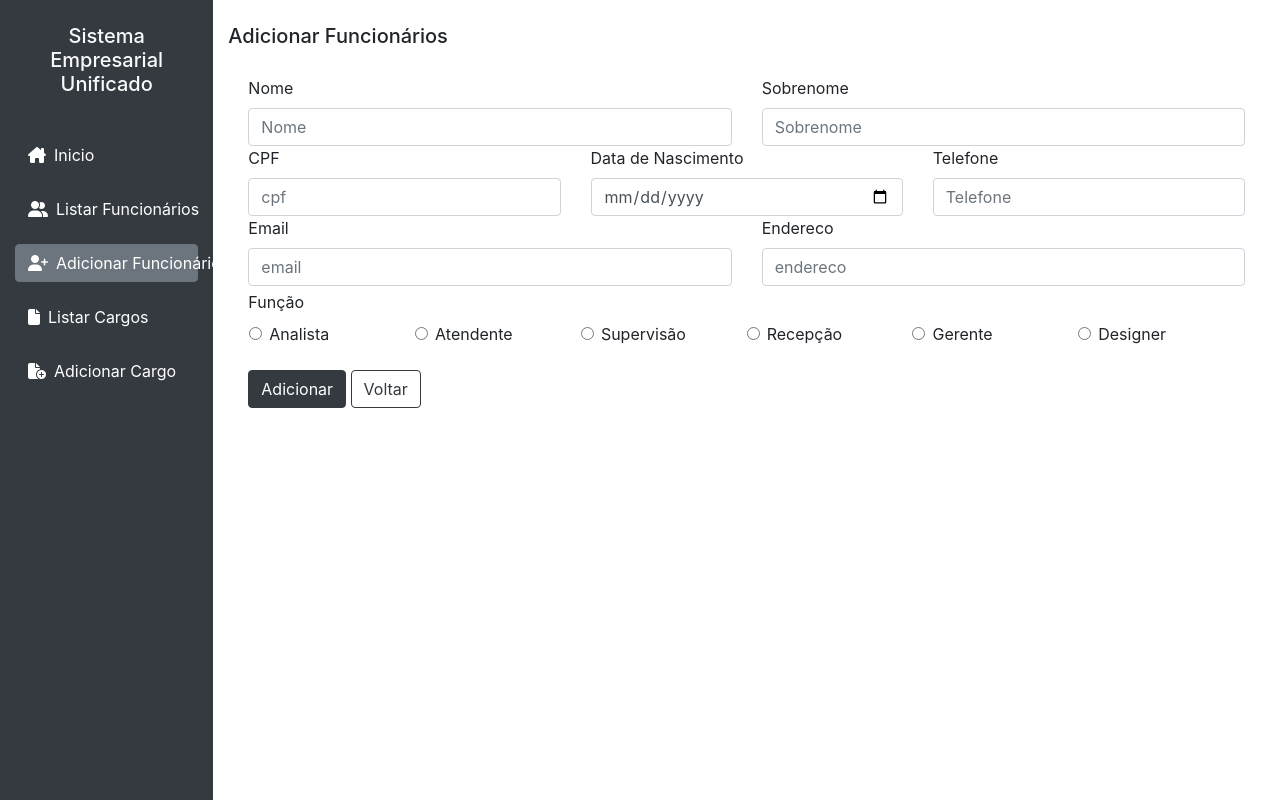
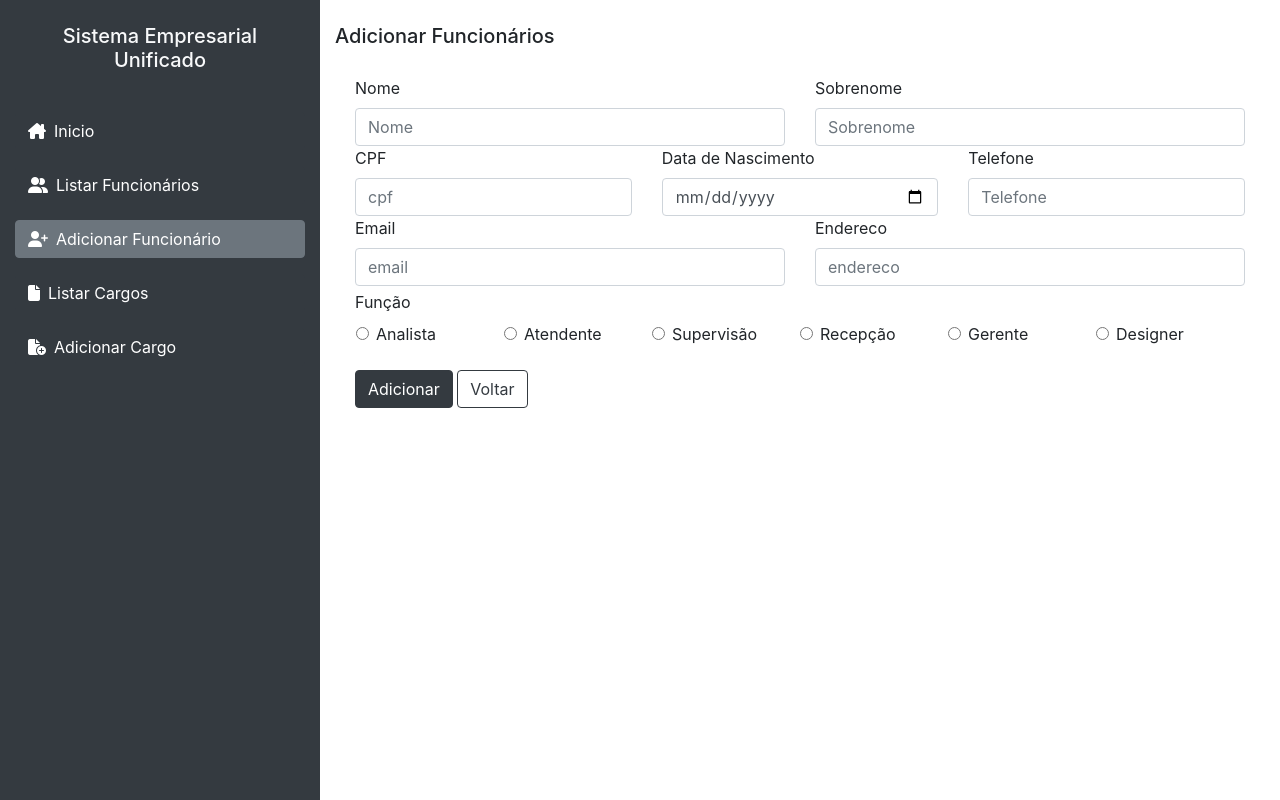
Before and after one commit to DelisG/sistema-empresarial-unificado, a PHP site: page /create-funcionario.php in a window 1280 px wide. Run offline with PHP 8.4, Linux system fonts and the light colour scheme.

Commit message:
📱  Compatibilidade com dispositivos móveis

```diff
--- a/create-funcionario.php
+++ b/create-funcionario.php
@@ -109,7 +109,7 @@ if ($_SERVER["REQUEST_METHOD"] == "POST") {
 <body>
     <div class="container-fluid h-100">
         <div class="row h-100">
-            <div class="col-lg-2 bg-dark">
+            <div class="col-lg-3 col-md-4 bg-dark">
                 <a href="index.php"><h5 class="text-light text-center py-4">Sistema Empresarial Unificado</h5></a>
                 <div class="d-flex flex-column my-3">
                     <a href="index.php" class="mb-3 btn btn-dark text-left"><i class="fa-solid fa-house-chimney mr-2"></i>Inicio</a>
```
